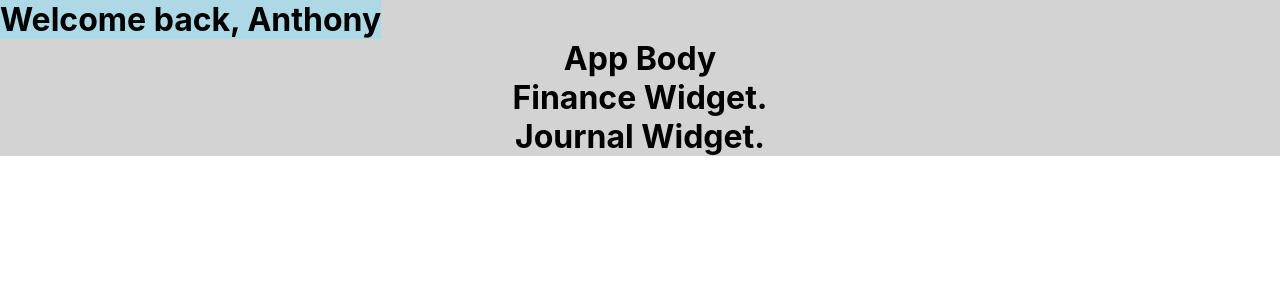
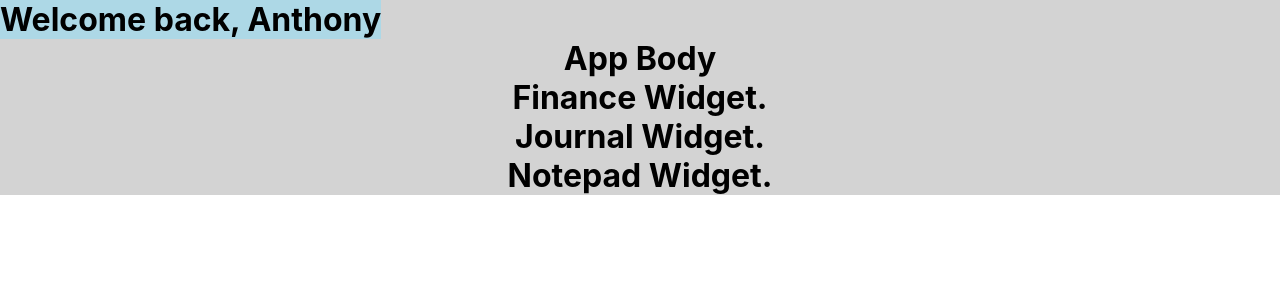
Before and after one commit to arn-foto/encrypt-me, a React (Create React App) app in the folder encrypt-me/: page / in a window 1280 px wide. Shown: the top 300 px of the page. Built offline with nearby package versions, Linux system fonts and the light colour scheme.

Commit message:
+ Add component folders

```diff
--- a/encrypt-me/src/Body/index.js
+++ b/encrypt-me/src/Body/index.js
@@ -1,6 +1,7 @@
 import React from "react";
 import FinanceWidget from "../Components/FinanceWidget";
 import JournalWidget from "../Components/JournalWidget";
+import NotepadWidget from "../Components/NotepadWidget";
 
 function Body() {
 	return (
@@ -8,6 +9,7 @@ function Body() {
 			<h1>App Body</h1>
 			<FinanceWidget />
 			<JournalWidget />
+			<NotepadWidget />
 		</div>
 	);
 }
--- /dev/null
+++ b/encrypt-me/src/Components/NotepadWidget/index.js
@@ -0,0 +1,11 @@
+import React from "react";
+
+function NotepadWidget() {
+	return (
+		<div>
+			<h1>Notepad Widget.</h1>
+		</div>
+	);
+}
+
+export default NotepadWidget;
```
